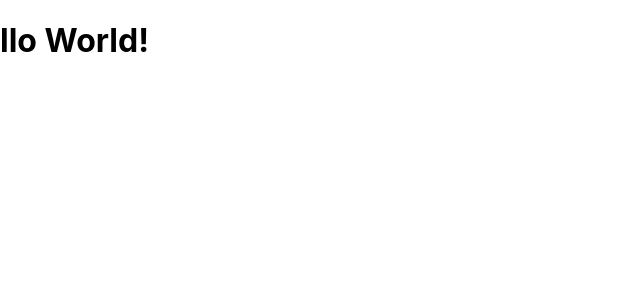
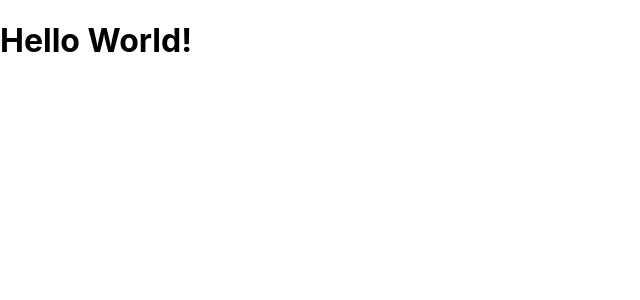
Before and after one commit to tatsuya0401/udemy-react-redux-crud-application, a React (Create React App) app: page / in a window 1280 px wide. Shown: the top 300 px of the page, without its empty margins (0-640 px from the left). Built offline with nearby package versions, Linux system fonts and the light colour scheme.

Commit message:
small miss

```diff
--- a/src/App.js
+++ b/src/App.js
@@ -2,8 +2,8 @@
 
 class App extends Component {
 	render() {
-  		return <div><h1>llo World!</h1></div>
-	}
+  		return <div><h1>Hello World!</h1></div>
+			}
 }
 
 export default App;
```
